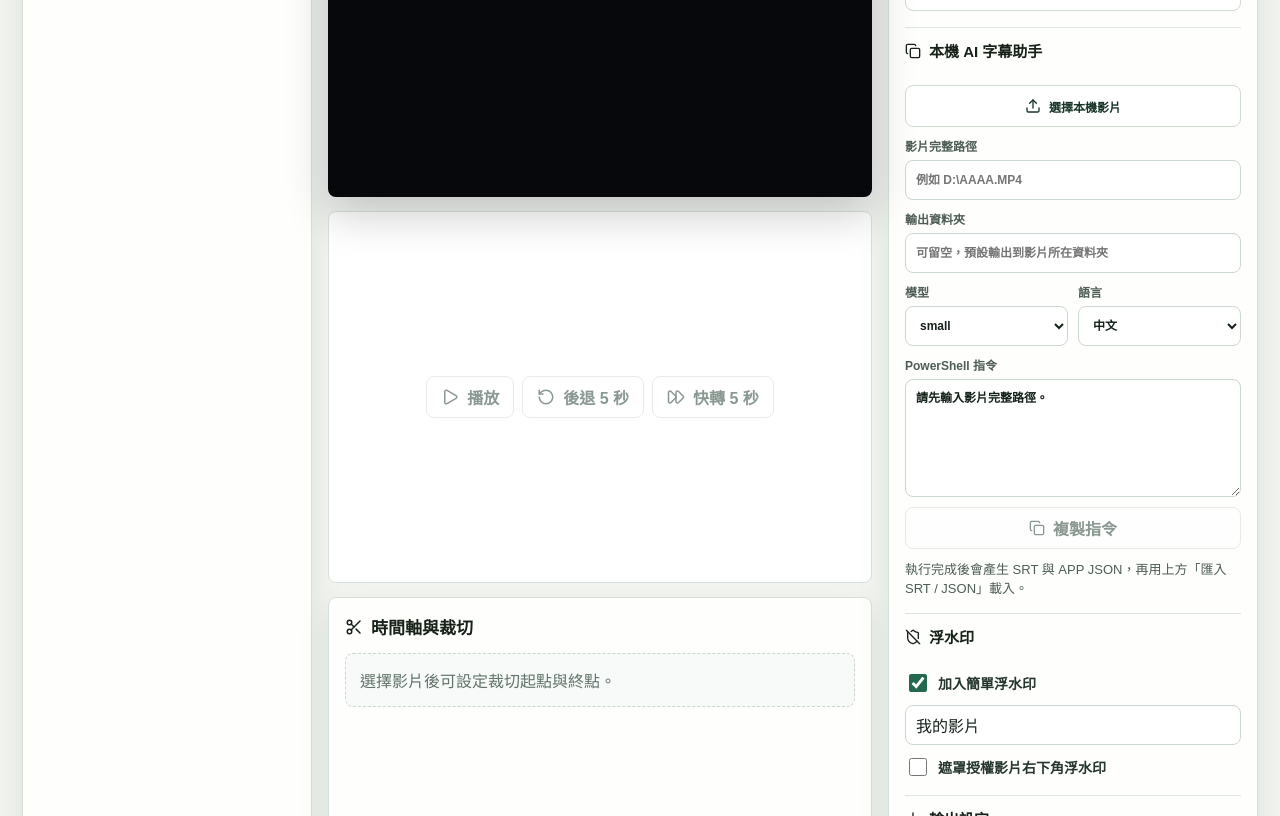
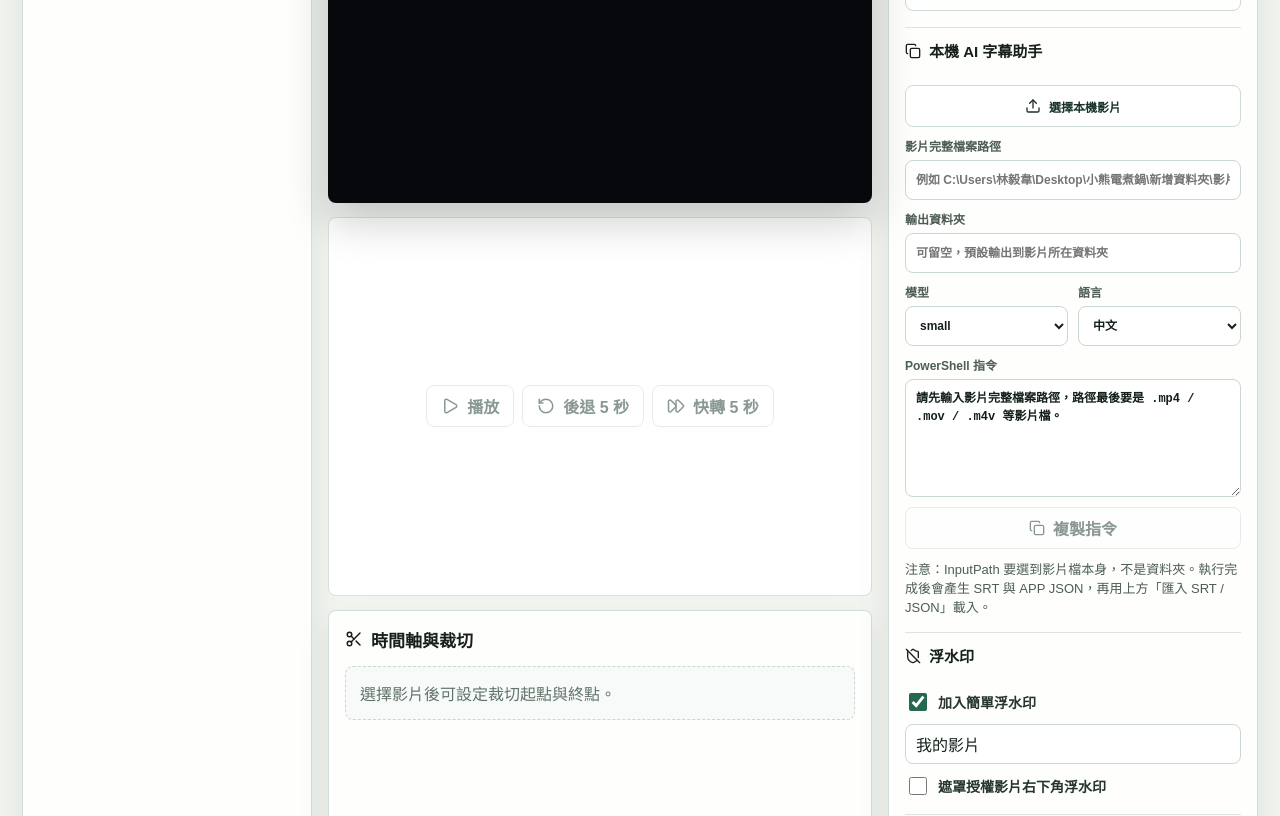
Before and after one commit to jyyounz-lab/015, a React (Vite) app: page / in a window 1280 px wide. Shown: the part 760-1576 px from the top of the page. Built offline with nearby package versions, Linux system fonts and the light colour scheme.

Commit message:
Clarify local subtitle input path

```diff
--- a/src/App.jsx
+++ b/src/App.jsx
@@ -503,13 +503,13 @@ export default function App() {
     const file = event.target.files?.[0];
     if (!file) return;
     setLocalSubtitleFileName(file.name);
-    setStatus("已讀取影片名稱。因瀏覽器安全限制，請在下方貼上完整本機路徑後再複製指令。");
+    setStatus("已讀取影片名稱。請在下方貼上完整檔案路徑，必須包含影片檔名與副檔名。");
     event.target.value = "";
   }
 
   async function copyLocalSubtitleCommand() {
     if (!localSubtitleCommand) {
-      setStatus("請先輸入影片完整路徑，例如 D:\\AAAA.MP4。");
+      setStatus("請先輸入影片完整檔案路徑，例如 D:\\AAAA.MP4。");
       return;
     }
     try {
@@ -1068,10 +1068,10 @@ export default function App() {
             </div>
             {localSubtitleFileName && <p className="exportHint">已選擇：{localSubtitleFileName}</p>}
             <label>
-              影片完整路徑
+              影片完整檔案路徑
               <input
                 value={localSubtitleInputPath}
-                placeholder="例如 D:\AAAA.MP4"
+                placeholder="例如 C:\Users\林毅韋\Desktop\小熊電煮鍋\新增資料夾\影片檔名.mp4"
                 onChange={(event) => setLocalSubtitleInputPath(event.target.value)}
               />
             </label>
@@ -1110,14 +1110,14 @@ export default function App() {
               <textarea
                 className="localSubtitleCommand"
                 readOnly
-                value={localSubtitleCommand || "請先輸入影片完整路徑。"}
+                value={localSubtitleCommand || "請先輸入影片完整檔案路徑，路徑最後要是 .mp4 / .mov / .m4v 等影片檔。"}
               />
             </label>
             <button className="button light full" disabled={!localSubtitleCommand} onClick={copyLocalSubtitleCommand}>
               <Copy size={16} />
               複製指令
             </button>
-            <p className="exportHint">執行完成後會產生 SRT 與 APP JSON，再用上方「匯入 SRT / JSON」載入。</p>
+            <p className="exportHint">注意：InputPath 要選到影片檔本身，不是資料夾。執行完成後會產生 SRT 與 APP JSON，再用上方「匯入 SRT / JSON」載入。</p>
           </section>
 
           <section>
```
Also changed, not shown: 1 other file (tests, documents, lock files or other folders).
